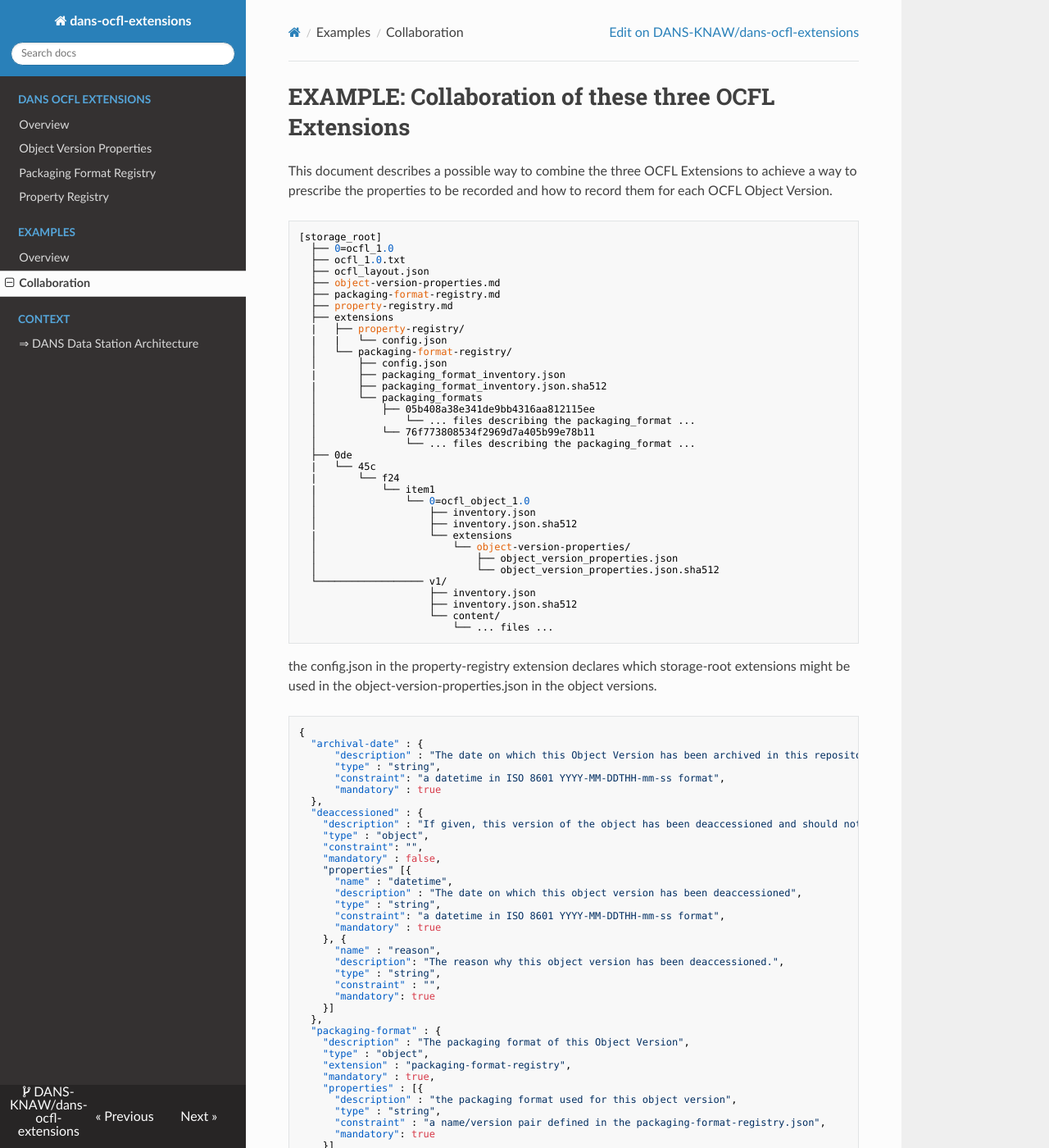
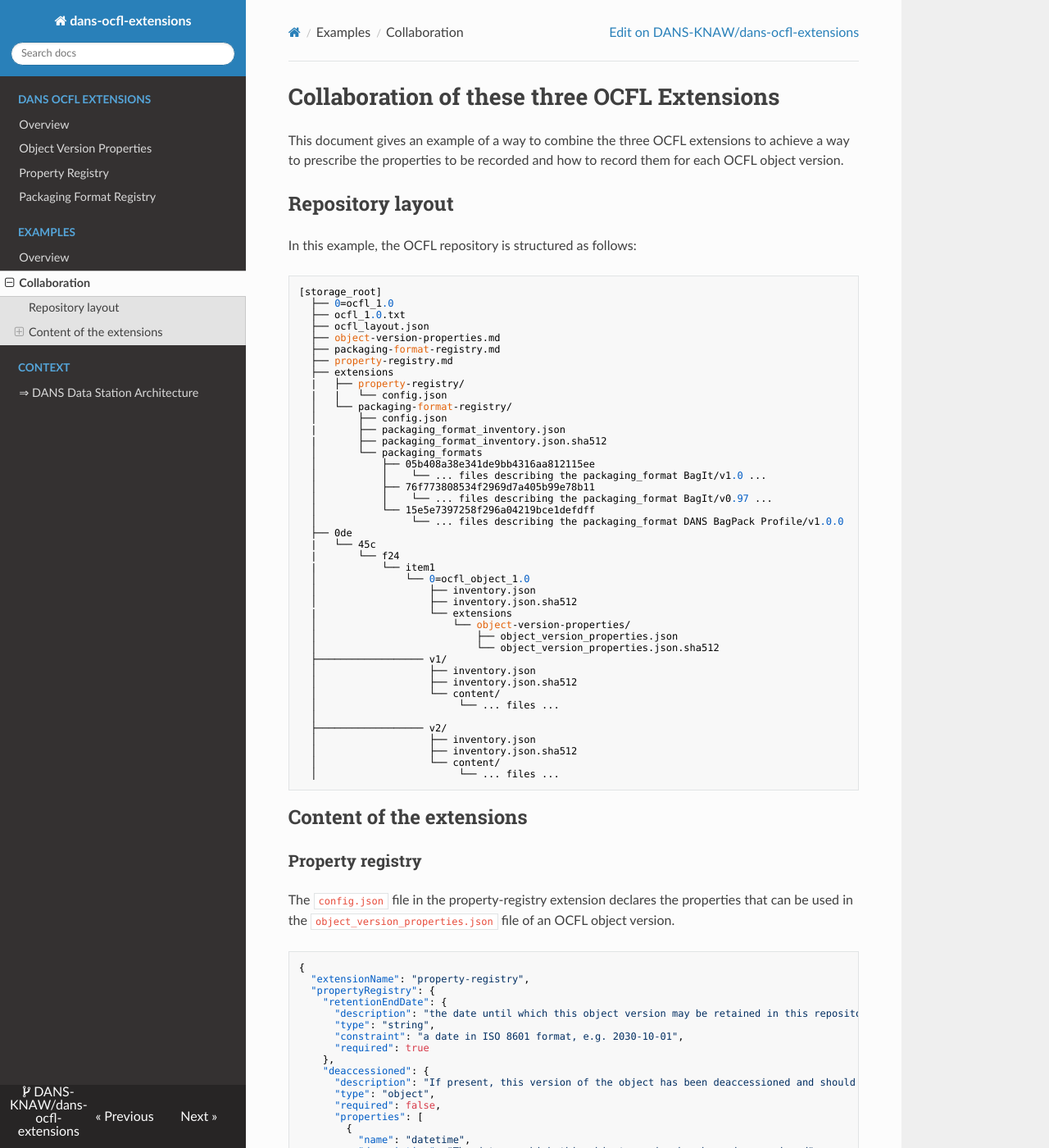
Before and after one commit to DANS-KNAW/dans-ocfl-extensions, an MkDocs documentation site: the page built from docs/collaboration/index.md, in a window 1280 px wide and 1400 px high. Shown: the whole window at 82% size. Built offline with MkDocs 1.6.1, drawn with Linux system fonts in a browser that asks for light colours; nearby versions of some CDN libraries; some of the changed text lies outside the part shown.

Commit message:
cleaned up example

````diff
--- a/docs/collaboration/index.md
+++ b/docs/collaboration/index.md
@@ -1,8 +1,14 @@
-# EXAMPLE: Collaboration of these three OCFL Extensions
+Collaboration of these three OCFL Extensions
+============================================
 
-This document describes a possible way to combine the three OCFL Extensions to achieve a way to prescribe the properties to be recorded and how to record them for each OCFL Object Version.
+This document gives an example of a way to combine the three OCFL extensions to achieve a way to prescribe the properties to be recorded and how to record them
+for each OCFL object version.
 
-```
+Repository layout
+-----------------
+In this example, the OCFL repository is structured as follows:
+
+```text
 [storage_root]
   ├── 0=ocfl_1.0
   ├── ocfl_1.0.txt
@@ -19,9 +25,11 @@
   |       ├── packaging_format_inventory.json.sha512
   │       └── packaging_formats
   │           ├── 05b408a38e341de9bb4316aa812115ee
-  │               └── ... files describing the packaging_format ...
-  │           └── 76f773808534f2969d7a405b99e78b11
-  │               └── ... files describing the packaging_format ...
+  │           │    └── ... files describing the packaging_format BagIt/v1.0 ...
+  │           ├── 76f773808534f2969d7a405b99e78b11
+  │           │    └── ... files describing the packaging_format BagIt/v0.97 ...
+  │           └── 15e5e7397258f296a04219bce1defdff
+  │                └── ... files describing the packaging_format DANS BagPack Profile/v1.0.0
   ├── 0de
   |   └── 45c
   |       └── f24
@@ -33,86 +41,133 @@
   │                       └── object-version-properties/
   │                           ├── object_version_properties.json
   │                           └── object_version_properties.json.sha512
-  └────────────────── v1/
-                      ├── inventory.json
-                      ├── inventory.json.sha512
-                      └── content/
-                          └── ... files ...
-
+  ├────────────────── v1/
+  │                   ├── inventory.json
+  │                   ├── inventory.json.sha512
+  │                   └── content/
+  │                        └── ... files ...
+  │
+  ├────────────────── v2/
+  │                   ├── inventory.json
+  │                   ├── inventory.json.sha512
+  │                   └── content/
+  │                        └── ... files ...
 ```
 
-the config.json in the property-registry extension declares which storage-root extensions might be used in the object-version-properties.json in the object versions.
+Content of the extensions
+-------------------------
 
+### Property registry
 
-```
+The `config.json` file in the property-registry extension declares the properties that can be used in the `object_version_properties.json` file of an OCFL
+object version.
+
+```json
 {
-  "archival-date" : {
-      "description" : "The date on which this Object Version has been archived in this repository"
-      "type" : "string",
-      "constraint": "a datetime in ISO 8601 YYYY-MM-DDTHH-mm-ss format",
-      "mandatory" : true
+  "extensionName": "property-registry",
+  "propertyRegistry": {
+    "retentionEndDate": {
+      "description": "the date until which this object version may be retained in this repository",
+      "type": "string",
+      "constraint": "a date in ISO 8601 format, e.g. 2030-10-01",
+      "required": true
+    },
+    "deaccessioned": {
+      "description": "If present, this version of the object has been deaccessioned and should not be disseminated",
+      "type": "object",
+      "required": false,
+      "properties": [
+        {
+          "name": "datetime",
+          "description": "The date on which this object version has been deaccessioned",
+          "type": "string",
+          "constraint": "a datetime in ISO 8601 YYYY-MM-DDTHH-mm-ss format",
+          "required": true
+        },
+        {
+          "name": "reason",
+          "description": "The reason why this object version has been deaccessioned.",
+          "type": "string",
+          "required": true
+        }
+      ]
+    }
   },
-  "deaccessioned" : {
-    "description" : "If given, this version of the object has been deaccessioned and should not be disseminated",
-    "type" : "object",
-    "constraint": "",
-    "mandatory" : false,
-    "properties" [{
-      "name" : "datetime",
-      "description" : "The date on which this object version has been deaccessioned",
-      "type" : "string",
-      "constraint": "a datetime in ISO 8601 YYYY-MM-DDTHH-mm-ss format",
-      "mandatory" : true
-    }, {
-      "name" : "reason",
-      "description": "The reason why this object version has been deaccessioned.",
-      "type" : "string",
-      "constraint" : "",
-      "mandatory": true
-    }]
-  },
-  "packaging-format" : {
-    "description" : "The packaging format of this Object Version",
-    "type" : "object",
-    "extension" : "packaging-format-registry",
-    "mandatory" : true,
-    "properties" : [{
-      "description" : "the packaging format used for this object version",
-      "type" : "string",
-      "constraint" : "a name/version pair defined in the packaging-format-registry.json",
-      "mandatory": true
-    }]
+  "packagingFormat": {
+    "description": "The packaging format of the current object version, as defined in the packaging-format-registry",
+    "type": "string",
+    "required": true
   }
 }
 ```
 
+### Packaging format registry
 
-and two examples of different possible instantiations of `object_version_properties.json`
+The `config.json` file in the packaging-format-registry extension defines how to document the available OCFL Object Packaging Formats.
 
+```json
+{
+  "extensionName": "packaging-format-registry",
+  "digestAlgorithm": "sha512",
+  "packagingFormatDigestAlgorithm": "md5"
+}
+```
 
-```
+The `packaging_format_inventory.json` file in the packaging-format-registry extension contains the manifest with the available OCFL Object Packaging Formats for
+this OCFL Repository.
+
+```json
 {
-  "v2": {
-    "archival-date" : "2020-09-28T16:22:44",
-    "packaging-format": "BagIt/v0.97"
-  },
-  "v1": {
-    "archival-date" : "2018-03-19T06:22:11",
-    "packaging-format": "BagIt/v0.97",
-    "deaccessioned": {
-      "datetime": "2020-09-28T13:55:00",
-      "reason": "Deaccessioned because dataset was deleted in Easy"
+  "manifest": {
+    "76f773808534f2969d7a405b99e78b11": {
+      "name": "BagIt",
+      "version": "v0.97",
+      "summary": "a hierarchical file packaging format for storage and transfer of arbitrary digital content."
+    },
+    "05b408a38e341de9bb4316aa812115ee": {
+      "name": "BagIt",
+      "version": "v1.0",
+      "summary": "https://datatracker.ietf.org/doc/html/rfc8493"
+    },
+    "15e5e7397258f296a04219bce1defdff": {
+      "name": "DANS BagPack Profile",
+      "version": "v1.0.0",
+      "summary": "A DANS specific profile for the BagPack packaging format."
     }
   }
 }
 ```
-another example of `object_version_properties.json`:
 
+The names of the manifest entries are the digests of `name` + `/` + `version` of the packaging format, using the `digestAlgorithm` defined in the `config.json`,
+e.g.,
+
+```commandline
+echo -n "BagIt/v1.0" | md5sum # Output: 05b408a38e341de9bb4316aa812115ee
 ```
+
+The files documenting the packaging formats are stored in the subdirectories with the same names.
+
+### Object version properties
+
+If the object in the example repository had two versions the `object_version_properties.json` file might look like this:
+
+```json
 {
+  "v2": {
+    "retentionEndDate": "2071-03-18",
+    "packaging-format": "DANS BagPack Profile/v1.0.0"
+  },
   "v1": {
-    "archival-date" : "2002-07-12T15:14:33",
-    "packaging-format": "BagIt/v1.0"
+    "retentionEndDate": "2071-03-18",
+    "packaging-format": "DANS BagPack Profile/v1.0.0",
+    "deaccessioned": {
+      "datetime": "2025-12-31T13:55:00",
+      "reason": "Deaccessioned because confidential data was removed"
+    }
   }
 }
 ```
+
+Both versions have a `retentionEndDate` of `2071-03-18`, which is the date until which this object version may be retained in this repository. Both are packaged
+using the `DANS BagPack Profile/v1.0.0` packaging format, which is defined in the packaging-format-registry extension. The first version was deaccessioned on
+`2025-12-31T13:55:00` because confidential data was removed, and should not be disseminated.
--- a/mkdocs.yml
+++ b/mkdocs.yml
@@ -25,8 +25,8 @@
   - DANS OCFL Extensions:
     - Overview: index.md
     - Object Version Properties: object-version-properties/object-version-properties.md
+    - Property Registry: property-registry/property-registry.md
     - Packaging Format Registry: packaging-format-registry/packaging-format-registry.md
-    - Property Registry: property-registry/property-registry.md
   - Examples:
     - Overview: examples.md
     - Collaboration: collaboration/index.md
````
Also changed, not shown: docs/index.md (+4 -2 lines), docs/property-registry/property-registry.md (+3 -3 lines).
